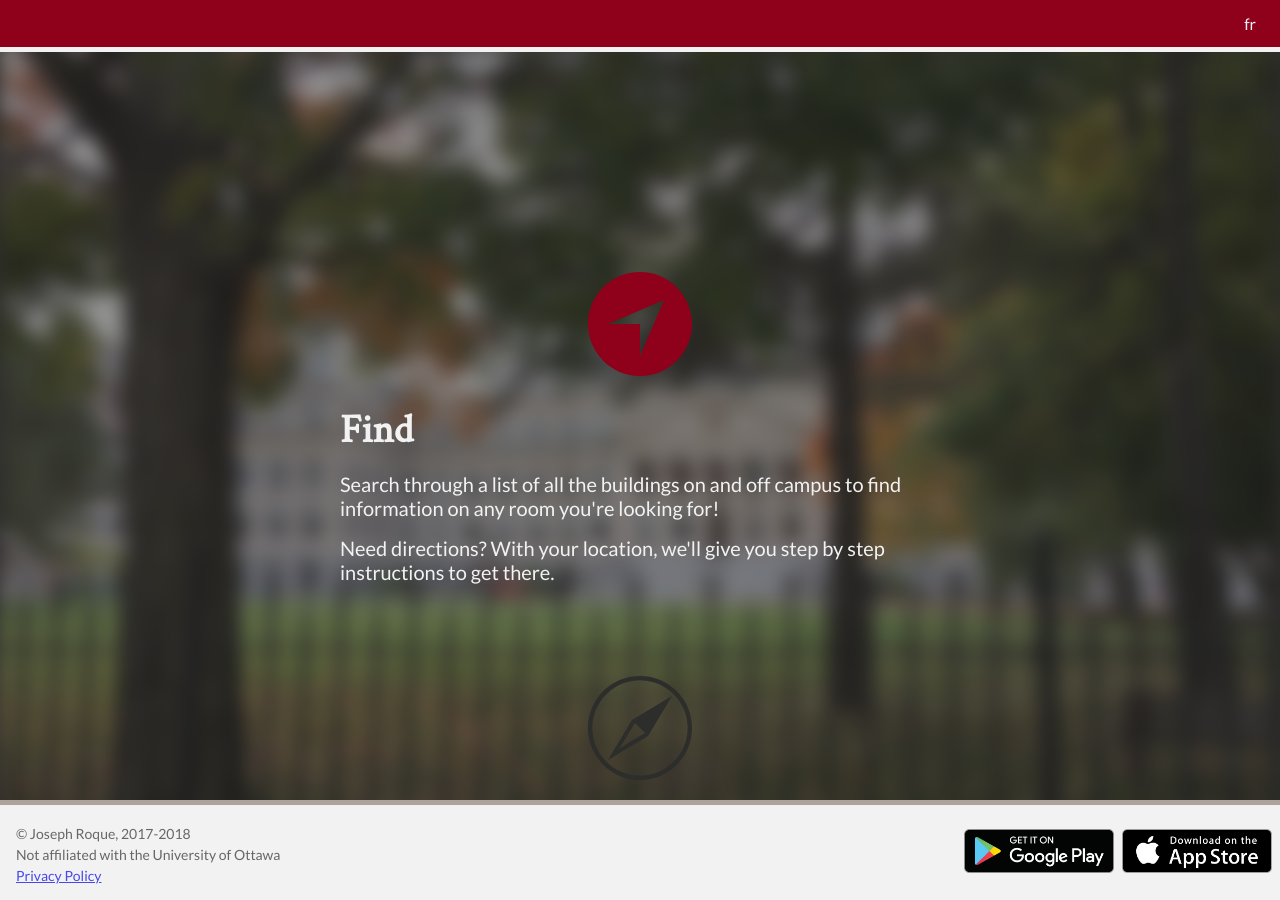
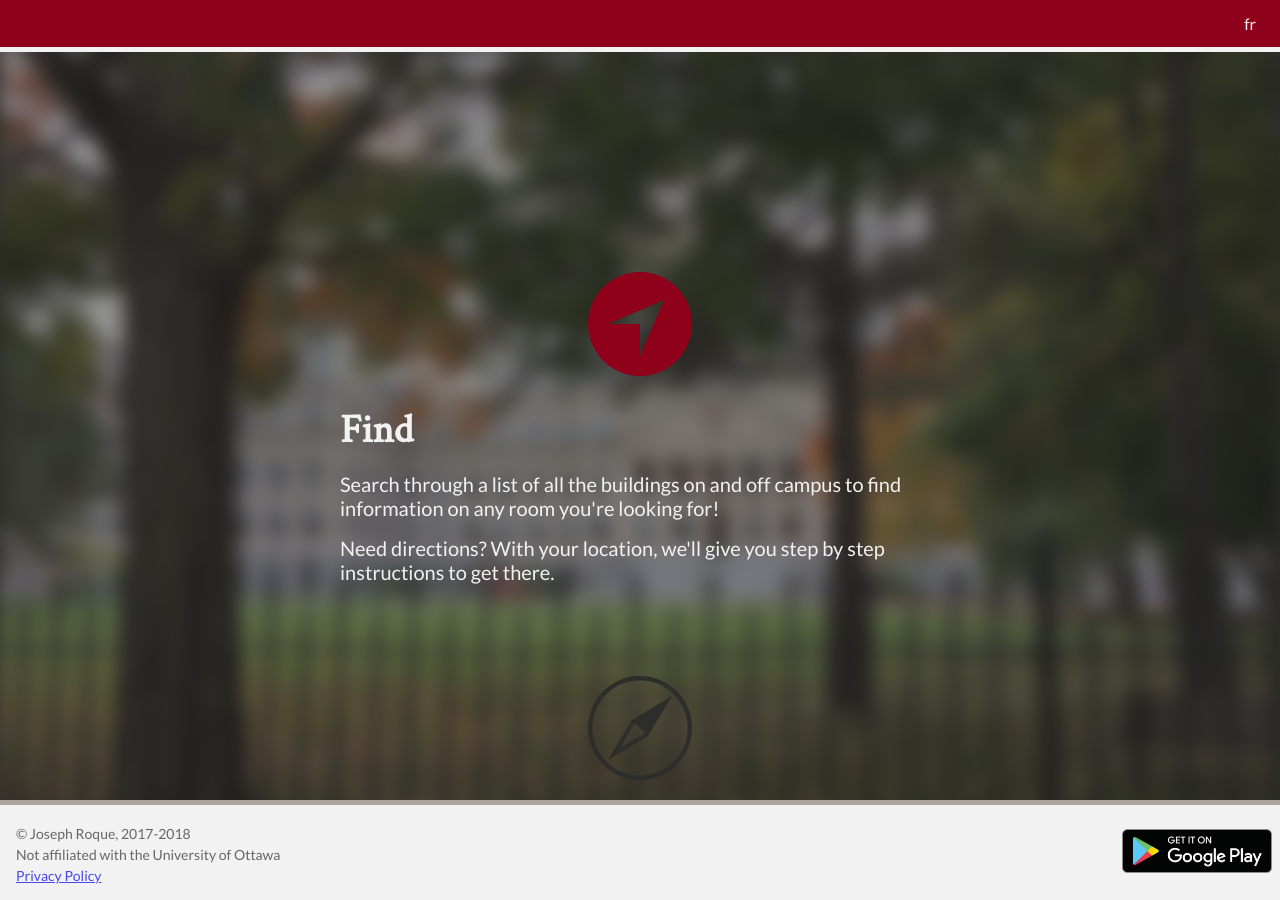
Before and after one commit to autoreleasefool/campus-guide-showcase, a Jekyll site: the page built from index.html, in a window 1280 px wide and 900 px high, scrolled down 569 px. Built offline with Jekyll 4.4.1, drawn with Linux system fonts in a browser that asks for light colours.

Commit message:
Update Google Play link, remove App Store button

```diff
--- a/_layouts/index.html
+++ b/_layouts/index.html
@@ -55,8 +55,7 @@
             </div>
 
             <div class="badges">
-                <a href="#"><img src="/assets/GooglePlayBadge_{{ lang }}.png" class="badge" alt="Google Play Badge" /></a>
-                <a href="#"><img src="/assets/AppStoreBadge_{{ lang }}.png" class="badge" alt="App Store Badge" /></a>
+                <a href="https://play.google.com/store/apps/details?id=ca.josephroque.campusguide"><img src="/assets/GooglePlayBadge_{{ lang }}.png" class="badge" alt="Google Play Badge" /></a>
             </div>
 
             <div class="separator" />
```
